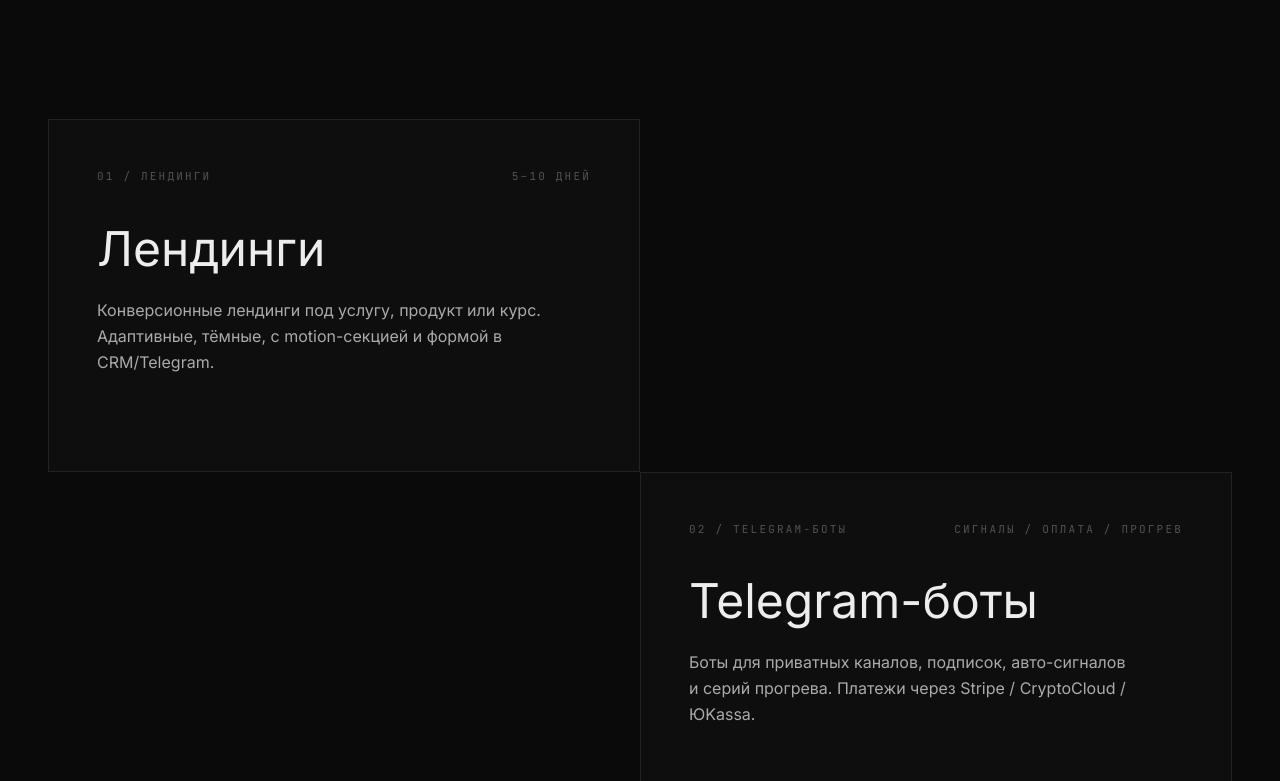
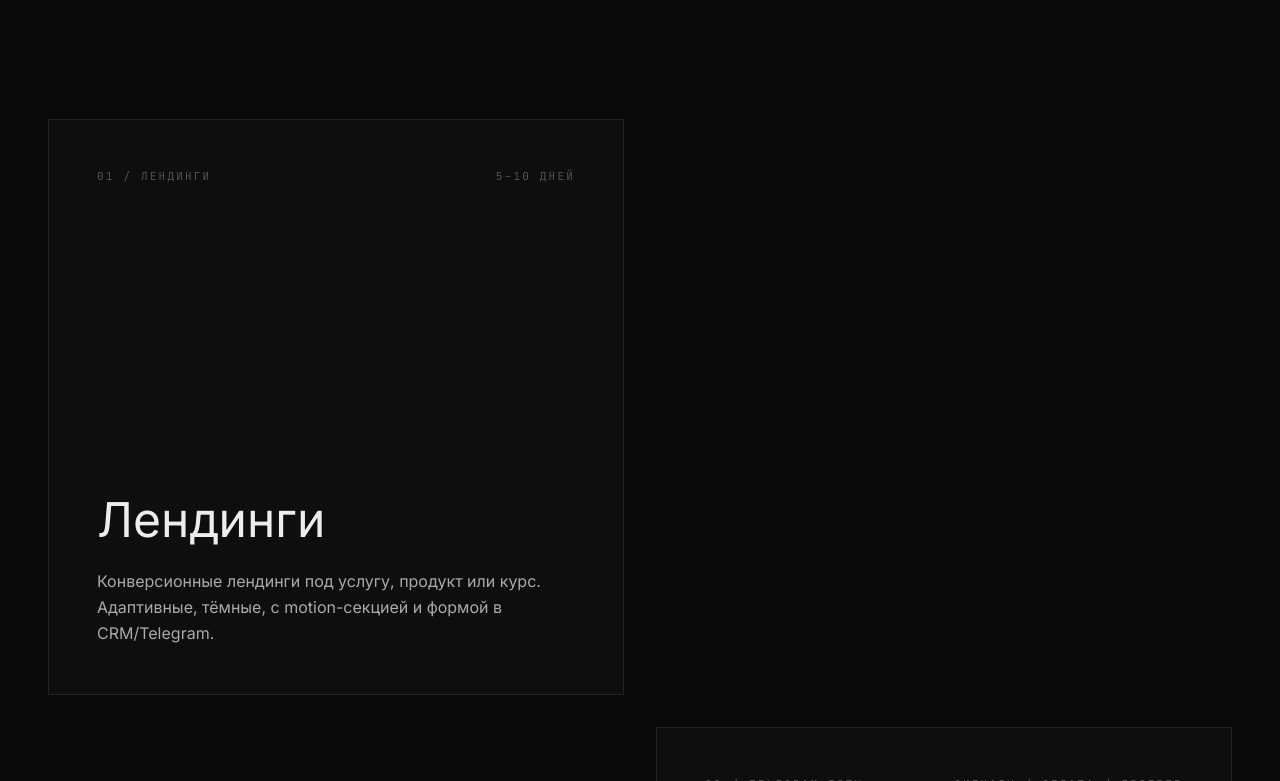
Before and after one commit to iamshouu/temat, a React (Vite) app: page / in a window 1280 px wide. Shown: the part 1319-2100 px from the top of the page. Built offline with nearby package versions, Linux system fonts and the light colour scheme.

Commit message:
feat(services): make cards square (aspect-square) with gap-8 between them, keep zig-zag

```diff
--- a/src/components/Services.tsx
+++ b/src/components/Services.tsx
@@ -44,7 +44,7 @@ export function Services() {
         <span className="block pl-[20%]">делаю.</span>
       </h2>
 
-      <div className="grid grid-cols-1 md:grid-cols-2 md:grid-rows-4 gap-6 md:gap-0">
+      <div className="grid grid-cols-1 md:grid-cols-2 md:grid-rows-4 gap-6 md:gap-8">
         {SERVICES.map((s, i) => {
           const positions = [
             'md:[grid-area:1/1]',
@@ -59,20 +59,22 @@ export function Services() {
             whileInView={{ opacity: 1 }}
             viewport={{ once: true, margin: '-80px' }}
             transition={{ duration: 0.6, delay: (i % 2) * 0.1 }}
-            className={`group relative border border-muted/30 bg-surface/40 p-8 md:p-12 transition-colors duration-300 hover:border-accent ${positions[i]}`}
+            className={`group relative aspect-square border border-muted/30 bg-surface/40 p-8 md:p-12 transition-colors duration-300 hover:border-accent flex flex-col justify-between ${positions[i]}`}
           >
-            <div className="flex items-baseline justify-between mb-10">
+            <div className="flex items-baseline justify-between gap-4">
               <span className="font-mono text-[11px] uppercase tracking-[0.2em] text-muted">
                 {s.id} / {s.title.toLowerCase()}
               </span>
-              <span className="font-mono text-[11px] uppercase tracking-[0.2em] text-muted">
+              <span className="font-mono text-[11px] uppercase tracking-[0.2em] text-muted text-right">
                 {s.sub}
               </span>
             </div>
-            <h3 className="font-display font-light text-4xl md:text-5xl leading-tight mb-6 group-hover:text-accent transition-colors">
-              {s.title}
-            </h3>
-            <p className="text-text/70 leading-relaxed max-w-md">{s.body}</p>
+            <div className="flex flex-col gap-6">
+              <h3 className="font-display font-light text-4xl md:text-5xl leading-tight group-hover:text-accent transition-colors">
+                {s.title}
+              </h3>
+              <p className="text-text/70 leading-relaxed max-w-md">{s.body}</p>
+            </div>
           </motion.article>
           )
         })}
```
